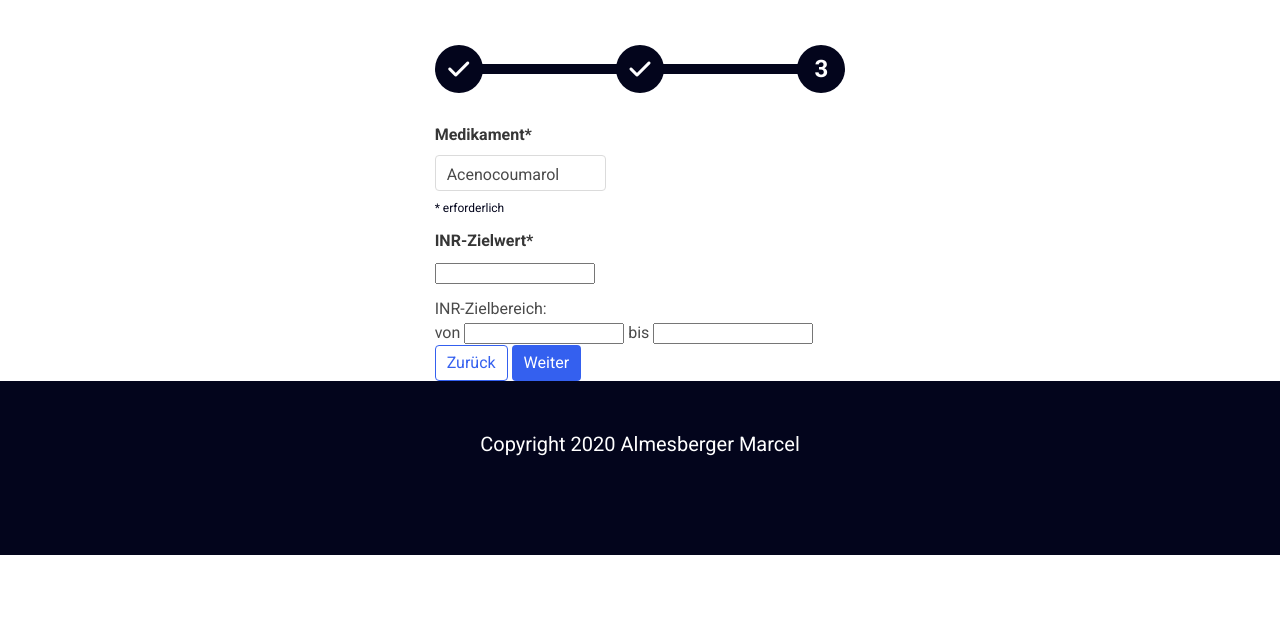
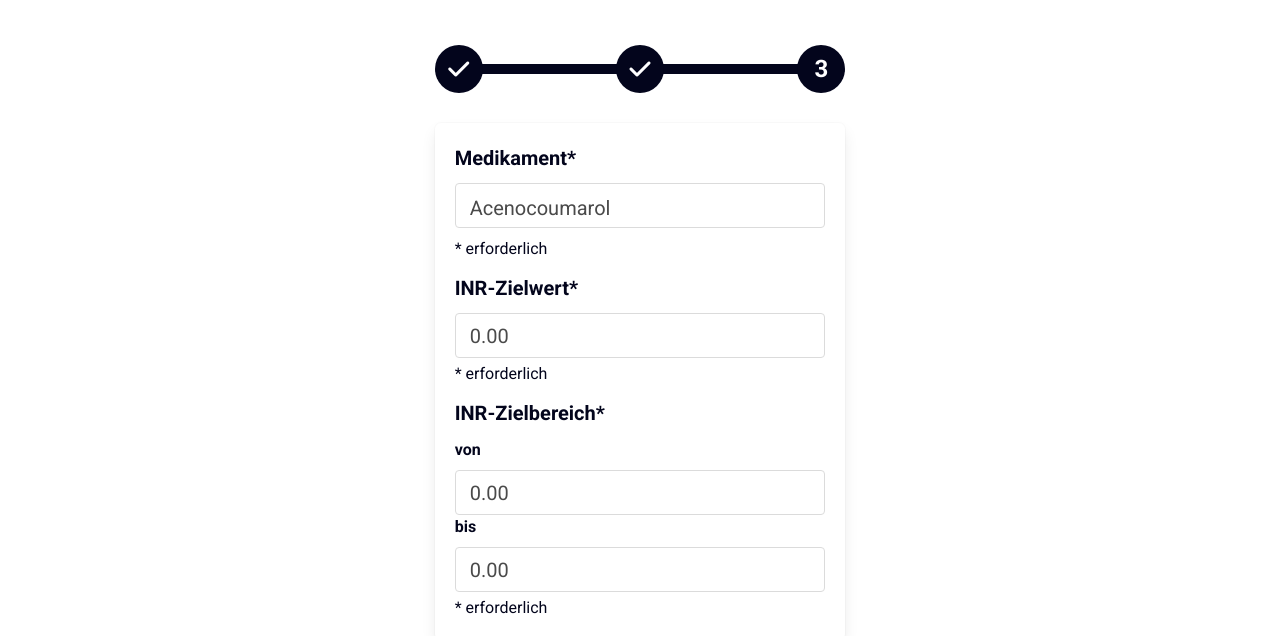
Before and after one commit to marcelalmesberger/Digital-INR-Card, a website: page public/pages/registration3.html in a window 1280 px wide. Shown: the part 183-819 px from the top of the page. Drawn offline with Linux system fonts and the light colour scheme.

Commit message:
styling registration 3

```diff
--- a/public/pages/registration3.html
+++ b/public/pages/registration3.html
@@ -5,7 +5,7 @@
         <meta name="viewport" content="width=device-width, initial-scale=1">
         <title>Registrierung Schritt 3</title>
         <!--Integration of stylesheet with Bulma-->
-        <link rel="stylesheet" href="/styles/css/style.css">
+        <link rel="stylesheet" href="../styles/css/style.css">
         <!--Integration of Fontawesome 5.13.0-->
         <script src="https://kit.fontawesome.com/4956754289.js" crossorigin="anonymous"></script>
     </head>
@@ -42,39 +42,50 @@
                             </span>
                         </li>
                     </ul>
-                    <form method="POST" action="/public/pages/registration3.html/submit" id="regform3">
+                    <form method="POST" action="/public/pages/registration3.html/submit" id="regform3" class=box>
                         <div class="field">
-                            <label for="medication" class="label">Medikament*</label>
+                            <label for="medication" class="label has-text-primary is-size-5">Medikament*</label>
                             <div class="control">
-                                <div class="select">
-                                    <select id="medication" name="medication" required>
+                                <div class="select is-medium is-fullwidth">
+                                    <select id="medication" name="medication" class="input is-medium" required>
                                         <option value="Acenocoumarol">Acenocoumarol</option>
                                         <option value="Phenprocoumon">Phenprocoumon</option>
                                     </select>
                                 </div>
                             </div>
-                            <p class="help is-primary">* erforderlich</p>
+                            <p class="help has-text-primary is-size-6">* erforderlich</p>
                         </div>
                         <div class="field">
-                            <label for="targetvalue" class="label">INR-Zielwert*</label>
-                            <input type="number" id="targetvalue" name="targetvalue" required>
+                            <label for="targetvalue" class="label has-text-primary is-size-5 ">INR-Zielwert*</label>
+                            <div class="control">
+                                <input type="number" id="targetvalue" name="targetvalue" class="input is-medium"
+                                placeholder="0.00" min="0.00" max="9.99" step="0.10" required>
+                            </div>
+                            <p class="help has-text-primary is-size-6">* erforderlich</p>
                         </div>
-                        <p>INR-Zielbereich:</p>
-                        <p>
-                            <label for="minrange">von</label>
-                            <input type="number" id="minrange" name="minrange" required>
-                            <label for="maxrange">bis</label>
-                            <input type="number" id="maxrange" name="maxrange" required>
-                        </p>
+                        <p class="label has-text-primary is-size-5">INR-Zielbereich*</p>
+                        <div class="field">
+                            <label for="minrange" class="label has-text-primary is-size-6">von</label>
+                            <div class="control">
+                                <input type="number" id="minrange" name="minrange" class="input is-medium"
+                                placeholder="0.00" min="0.00" max="9.99" step="0.10" required>
+                            </div>
+                            <label for="maxrange" class="label has-text-primary is-size-6">bis</label>
+                            <div class="control">
+                                <input type="number" id="maxrange" name="maxrange" class="input is-medium"
+                                placeholder="0.00" min="0.00" max="9.99" step="0.10" required>
+                            </div>
+                            <p class="help has-text-primary is-size-6">* erforderlich</p>
+                        </div>
                     </form>
-                    <p>
-                        <span>
-                            <a href="registration2.html" class="button is-link is-outlined">Zurück</a>
-                        </span>
-                        <span>
-                            <button type="submit" form="regform3" value="weiter" class="button is-link">Weiter</button>
-                        </span>
-                    </p>
+                    <div class="level is-mobile has-margin-bottom-45">
+                        <div class="level-left">
+                            <a href="registration2.html" class="button is-link is-outlined is-medium">Zurück</a>
+                        </div>
+                        <div class="level-right">
+                            <button type="submit" form="regform3" value="weiter" class="button is-link is-medium">Weiter</button>
+                        </div>
+                    </div>
                 </div>
             </div>
         </main>
```
